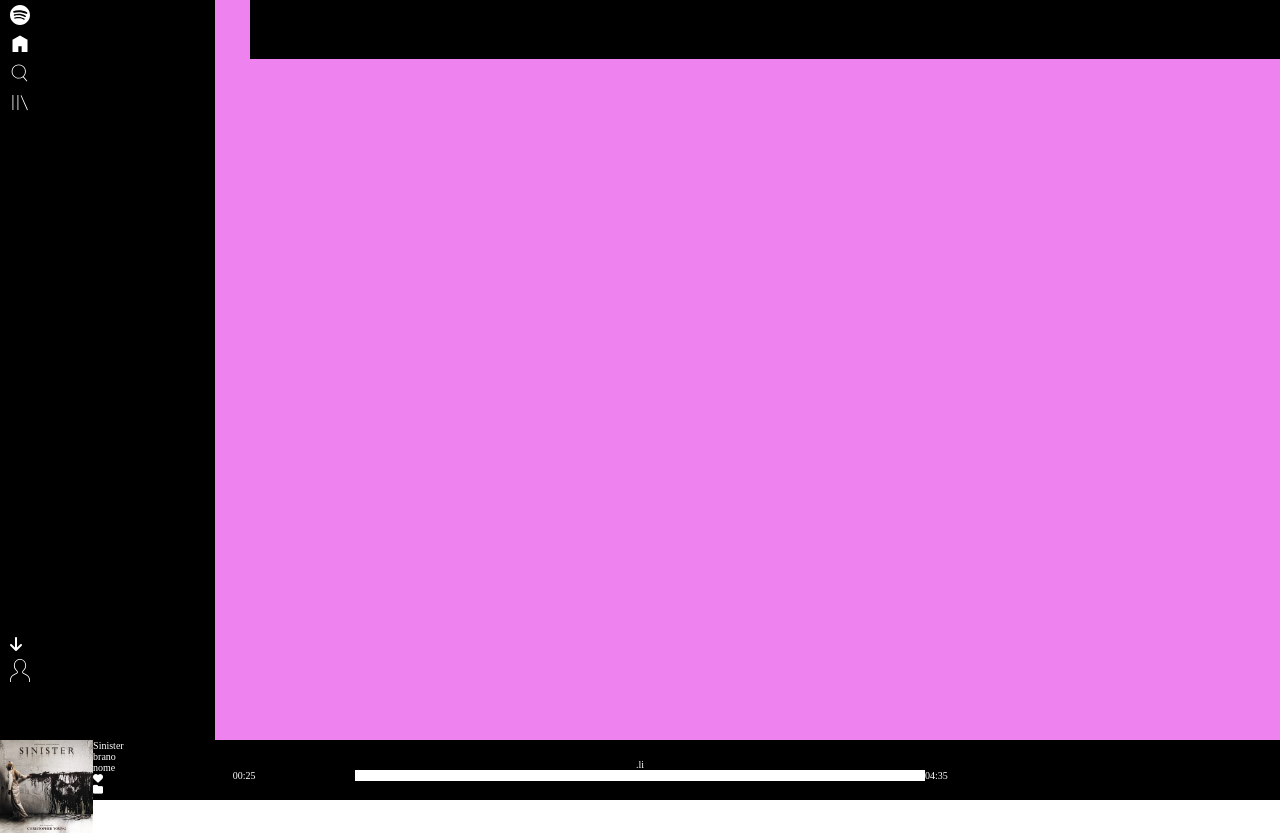
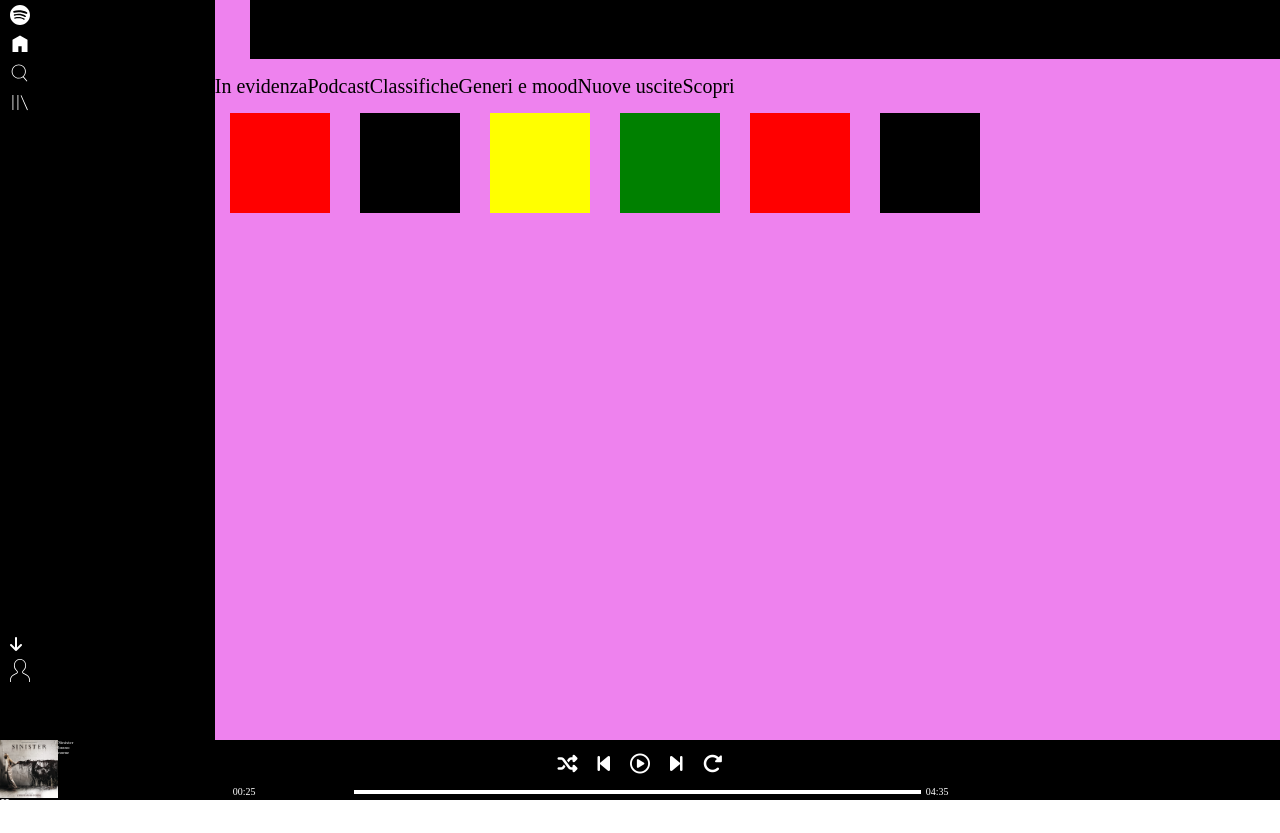
Before and after one commit to marco-scocca/html-css-spotifyweb, a plain HTML site: page index.html in a window 1280 px wide. Drawn offline with Linux system fonts and the light colour scheme.

Commit message:
layout-main

```diff
--- a/css/style.css
+++ b/css/style.css
@@ -10,7 +10,11 @@ ul {
 }
 
 /* section */
+.row {
+    display: flex;
+    flex-wrap: wrap;
 
+}
 
 .bottom-section {
     height: 60px;
@@ -65,6 +69,57 @@ header {
 }
 
 
+.img-song,
+.icons-folder {
+    width: 25%;
+}
+
+.list-song {
+    width: 50%;
+}
+
+.menu {
+    list-style: none;
+    display: flex;
+    margin-top: 75px;
+    font-size: 20px;
+}
+
+.copertina1 {
+    width: 100px;
+    height: 100px;
+    margin: 15px;
+}
+
+.copertina2 {
+    width: 100px;
+    height: 100px;
+    margin: 15px;
+}
+
+.copertina3 {
+    width: 100px;
+    height: 100px;
+    margin: 15px;
+}
+
+.copertina4 {
+    width: 100px;
+    height: 100px;
+    margin: 15px;
+}
+
+.copertina5 {
+    width: 100px;
+    height: 100px;
+    margin: 15px;
+}
+
+.copertina6 {
+    width: 100px;
+    height: 100px;
+    margin: 15px;
+}
 
 
 /* utility */
@@ -105,7 +160,7 @@ header {
 }
 
 .song-resize {
-    width: 40%;
+    width: 100%;
     height: auto;
 }
 
@@ -123,9 +178,52 @@ header {
 .playbar-controls .playbar {
     width: 70%;
     background-color: white;
+    height: 4px;
+    margin-right: 5px;
+    margin-top: 4px;
 }
 
+.buttons-list {
+    display: flex;
+    justify-content: center;
+    list-style: none;
+}
+
+
+.buttons-list li {
+    margin: 10px;
+    font-size: 20px;
+}
+
+
+.text-size {
+    font-size: 5px;
+}
+
+
+
+
+
+
 /* color */
+
+.bg-red {
+    background-color: red;
+}
+
+.bg-black {
+    background-color: black;
+
+}
+
+.bg-green {
+    background-color: green;
+}
+
+.bg-yellow {
+    background-color: yellow;
+}
+
 
 
 .text-white {
--- a/index.html
+++ b/index.html
@@ -33,17 +33,46 @@
             <header>
                 <button class="btn-upgrade text-white"> Effettua l'upgrade </button>
             </header>
+            <main>
+                <div class="row">
+                    <ul class="menu">
+                        <li>In evidenza</li>
+                        <li>Podcast</li>
+                        <li>Classifiche</li>
+                        <li>Generi e mood</li>
+                        <div></div>
+                        <li>Nuove uscite</li>
+                        <li>Scopri</li>
+                    </ul>
+                </div>
+                <div class="row">
+                    <div class="copertina1 bg-red"></div>
+                    <div class="copertina2 bg-black"></div>
+                    <div class="copertina3 bg-yellow"></div>
+                    <div class="copertina4 bg-green"></div>
+                    <div class="copertina5 bg-red"></div>
+                    <div class="copertina6 bg-black"></div>
+                </div>
+
+
+
+            </main>
         </div>
     </div>
 
     <div class="bottom-section">
         <div class="left-col text-white">
+            <div class="img-song">
                 <img class="song-resize float-left" src="./img/sinister.jpeg" alt="sinister">
-            <ul>
+            </div>
+            <div class="list-song">
+                <ul class="text-size">
                     <li>Sinister</li>
                     <li>brano</li>
                     <li>nome</li>
                 </ul>
+            </div>
+            <div class="icons-folder">
                 <div>
                     <i class="fa-solid fa-heart text-white"></i>
                 </div>
@@ -51,10 +80,15 @@
                     <i class="fa-solid fa-folder text-white"></i>
                 </div>
             </div>
+        </div>
         <div class="center-col text-white">
             <div class="play-buttons">
                 <div class="buttons-list">
-                    .li
+                    <li><i class="fa-solid fa-shuffle"></i> </li>
+                    <li><i class="fa-solid fa-backward-step"></i></li>
+                    <li><i class="fa-regular fa-circle-play"></i></li>
+                    <li><i class="fa-solid fa-forward-step"></i></li>
+                    <li><i class="fa-solid fa-rotate-right"></i></li>
                 </div>
             </div>
             <div class="playbar-controls">
```
Lines whose indentation alone changed are shown as unchanged.
